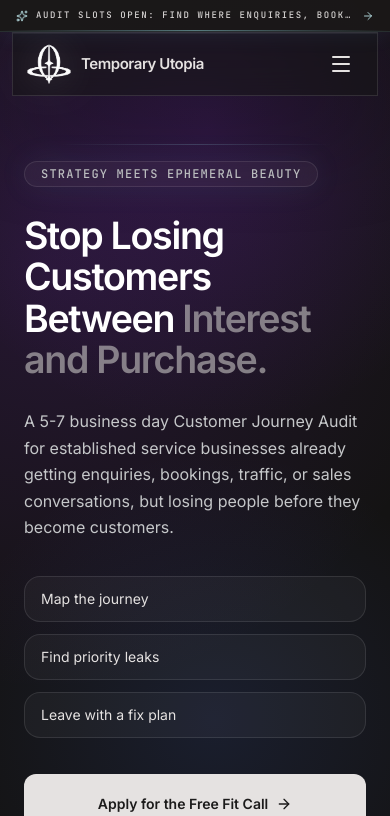
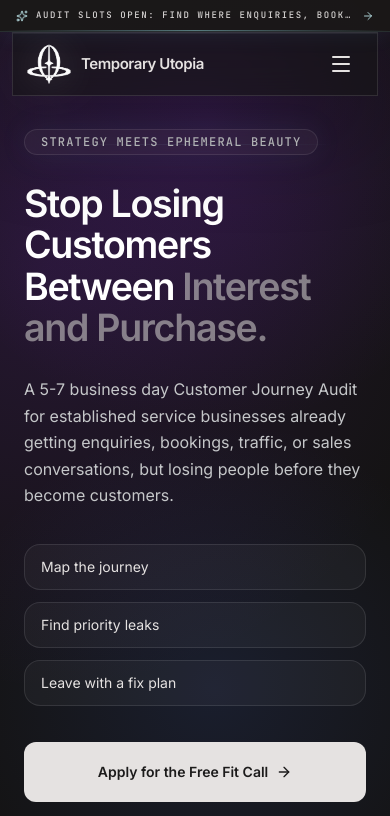
Before and after one commit to heyfinlay/UtopiaStudios, a Next.js app: page /customer-journey-revenue-system in a window 390 px wide. Shown: the top 816 px of the page. Built offline with nearby package versions, Linux system fonts and the light colour scheme.

Commit message:
Adjust hero spacing on customer journey page

```diff
--- a/src/app/customer-journey-revenue-system/page.tsx
+++ b/src/app/customer-journey-revenue-system/page.tsx
@@ -143,7 +143,7 @@ export default function CustomerJourneyRevenueSystemPage() {
 
 function Hero() {
   return (
-    <section className="relative overflow-hidden pb-20 pt-32 md:pb-28 md:pt-44">
+    <section className="relative overflow-hidden pb-20 pt-24 sm:pt-28 md:pb-28 md:pt-44">
       <div className="absolute -left-24 -top-52 h-[38rem] w-[38rem] rounded-full bg-[radial-gradient(circle,rgba(138,43,226,.18),transparent_70%)]" />
       <div className="absolute -right-24 bottom-0 h-[34rem] w-[34rem] rounded-full bg-[radial-gradient(circle,rgba(65,105,225,.13),transparent_70%)]" />
       <div className="absolute left-1/2 top-28 h-px w-[70vw] -translate-x-1/2 bg-gradient-to-r from-transparent via-cyan-200/20 to-transparent" />
```
